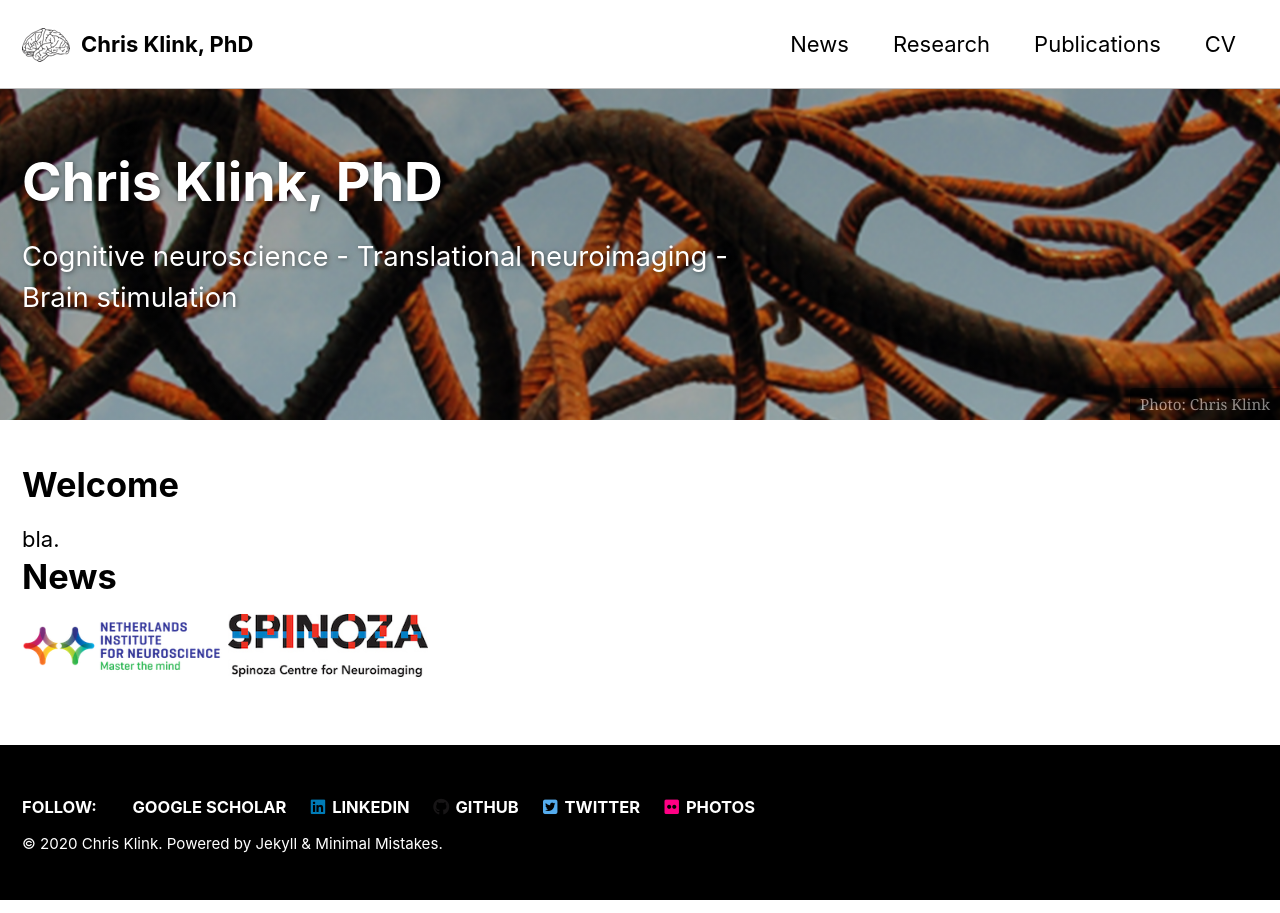
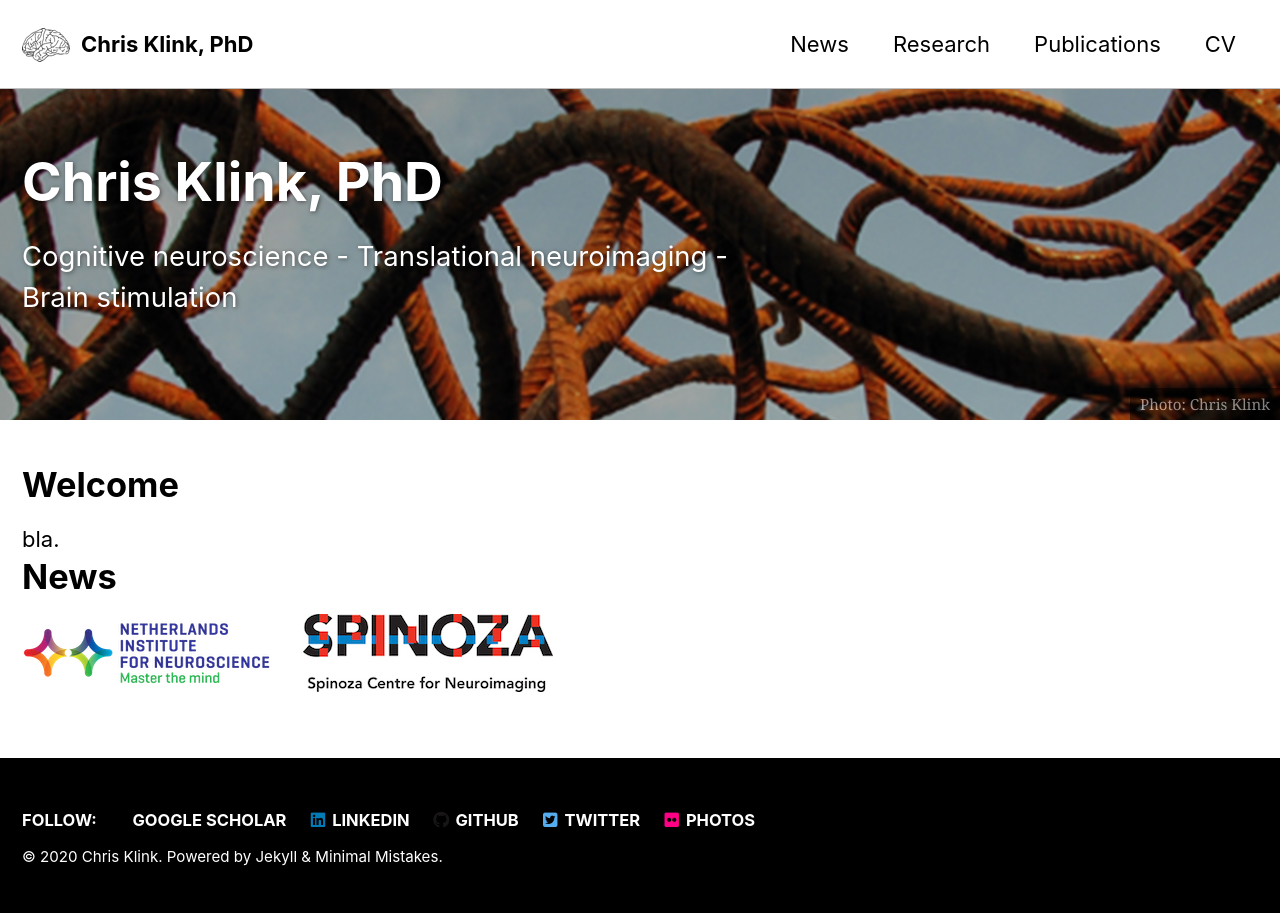
Before and after one commit to pcklink/pcklink.github.io, a Jekyll site: the page built from index.html, in a window 1280 px wide. Built offline with Jekyll 4.4.1, drawn with Linux system fonts in a browser that asks for light colours; cached includes are drawn as plain includes; nearby versions of some CDN libraries; the list of posts is cut into pages by our own code.

Commit message:
Update index.html

```diff
--- a/index.html
+++ b/index.html
@@ -14,5 +14,6 @@ bla.
 
 <h1>News</h1>
 
-<a href="https://nin.nl/"><img alt="NIN" src="/assets/images/NIN.png" width="200"></a>
-<a href="https://www.spinozacentre.nl/"><img alt="SC" src="/assets/images/SC.jpg" width="200"></a>
+<a href="https://nin.nl/"><img alt="NIN" src="/assets/images/NIN.png" width="250"></a>
+&nbsp; &nbsp;
+<a href="https://www.spinozacentre.nl/"><img alt="SC" src="/assets/images/SC.jpg" width="250"></a>
```
